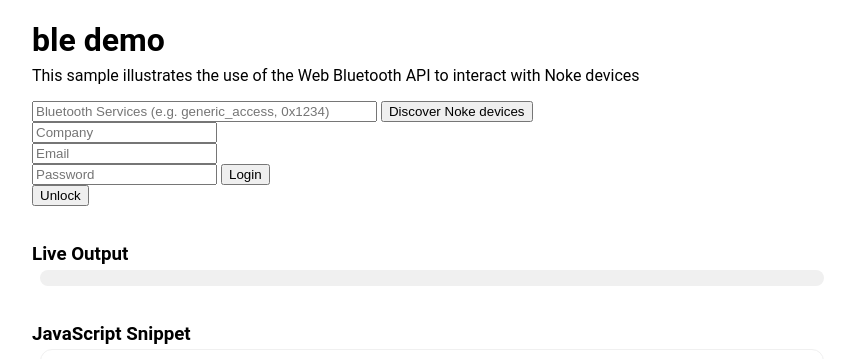
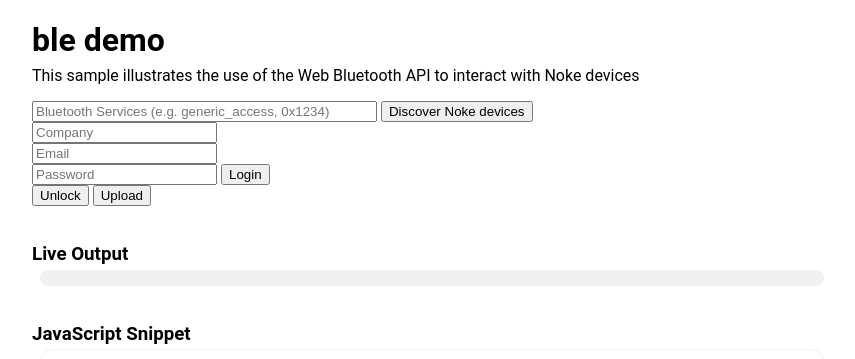
Before and after one commit to sapsley/ble-chrome-demo, a Jekyll site: the page built from index.html, in a window 1280 px wide and 900 px high. Shown: the top 359 px of the window, without its empty margins (208-1063 px from the left). Built offline with Jekyll 4.4.1, drawn with Linux system fonts in a browser that asks for light colours.

Commit message:
Added upload button

```diff
--- a/index.html
+++ b/index.html
@@ -26,6 +26,8 @@
 </form>
 
 <button id="unlock" onclick="onUnlockClick()">Unlock</button>
+
+<button id="uploaddata" onclick="onUploadDataClic()">Upload</button>
 
 
 {% include_relative _includes/datalist-services.html %}
```
